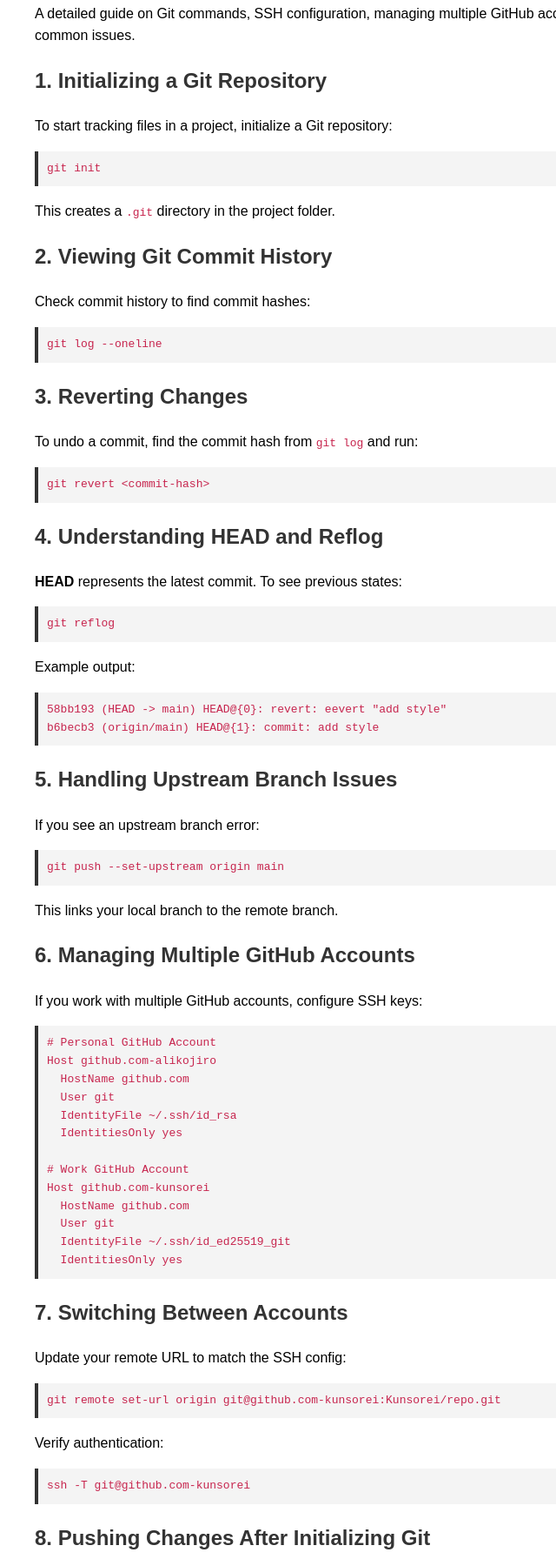
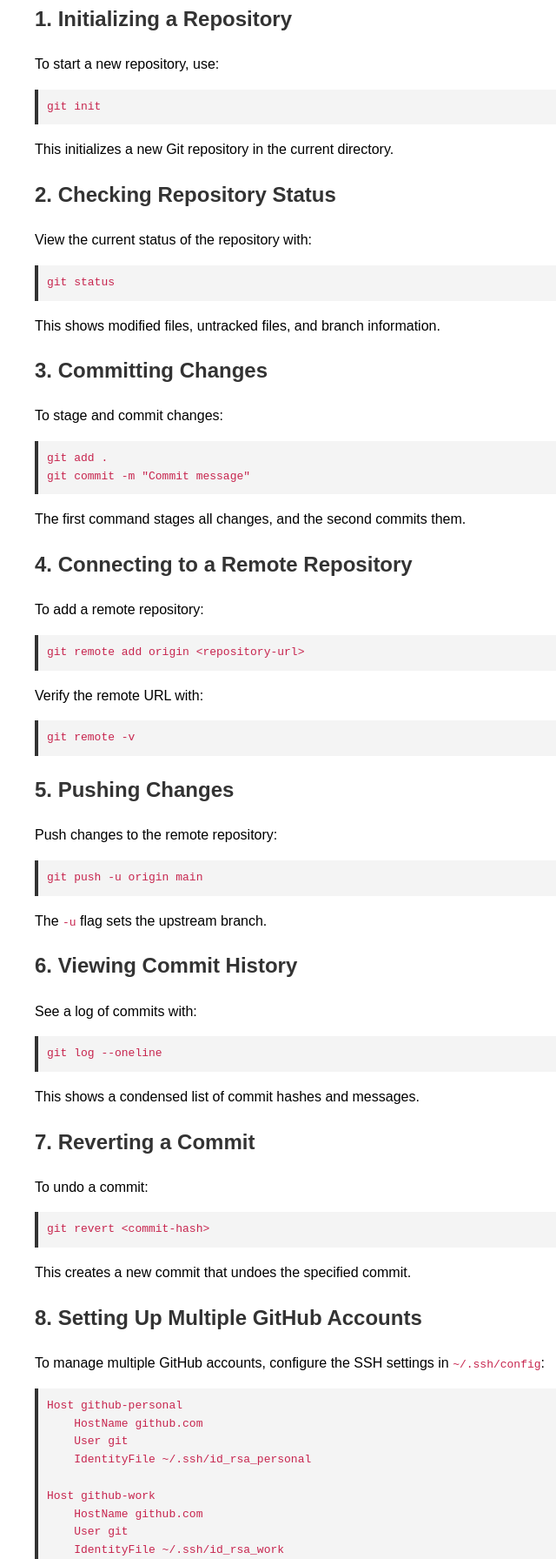
Before and after one commit to Kunsorei/kunsorei.github.io, a plain HTML site: page index.html in a window 1280 px wide. Shown: the part 110-1902 px from the top of the page at 87% size, without its empty margins (0-640 px from the left). Drawn offline with Linux system fonts and the light colour scheme.

Commit message:
add style

```diff
--- a/index.html
+++ b/index.html
@@ -12,71 +12,65 @@
     </style>
 </head>
 <body>
-    <h1>Git & SSH: Complete Guide</h1>
-    <p>A detailed guide on Git commands, SSH configuration, managing multiple GitHub accounts, and troubleshooting common issues.</p>
+    <h1>Git Guide: Commands, Concepts, and Scenarios</h1>
 
-    <h2>1. Initializing a Git Repository</h2>
-    <p>To start tracking files in a project, initialize a Git repository:</p>
+    <h2>1. Initializing a Repository</h2>
+    <p>To start a new repository, use:</p>
     <pre><code>git init</code></pre>
-    <p>This creates a <code>.git</code> directory in the project folder.</p>
+    <p>This initializes a new Git repository in the current directory.</p>
 
-    <h2>2. Viewing Git Commit History</h2>
-    <p>Check commit history to find commit hashes:</p>
+    <h2>2. Checking Repository Status</h2>
+    <p>View the current status of the repository with:</p>
+    <pre><code>git status</code></pre>
+    <p>This shows modified files, untracked files, and branch information.</p>
+
+    <h2>3. Committing Changes</h2>
+    <p>To stage and commit changes:</p>
+    <pre><code>git add .
+git commit -m "Commit message"</code></pre>
+    <p>The first command stages all changes, and the second commits them.</p>
+
+    <h2>4. Connecting to a Remote Repository</h2>
+    <p>To add a remote repository:</p>
+    <pre><code>git remote add origin &lt;repository-url&gt;</code></pre>
+    <p>Verify the remote URL with:</p>
+    <pre><code>git remote -v</code></pre>
+
+    <h2>5. Pushing Changes</h2>
+    <p>Push changes to the remote repository:</p>
+    <pre><code>git push -u origin main</code></pre>
+    <p>The <code>-u</code> flag sets the upstream branch.</p>
+
+    <h2>6. Viewing Commit History</h2>
+    <p>See a log of commits with:</p>
     <pre><code>git log --oneline</code></pre>
+    <p>This shows a condensed list of commit hashes and messages.</p>
 
-    <h2>3. Reverting Changes</h2>
-    <p>To undo a commit, find the commit hash from <code>git log</code> and run:</p>
+    <h2>7. Reverting a Commit</h2>
+    <p>To undo a commit:</p>
     <pre><code>git revert &lt;commit-hash&gt;</code></pre>
+    <p>This creates a new commit that undoes the specified commit.</p>
 
-    <h2>4. Understanding HEAD and Reflog</h2>
-    <p><strong>HEAD</strong> represents the latest commit. To see previous states:</p>
-    <pre><code>git reflog</code></pre>
-    <p>Example output:</p>
-    <pre><code>58bb193 (HEAD -> main) HEAD@{0}: revert: eevert "add style"
-b6becb3 (origin/main) HEAD@{1}: commit: add style</code></pre>
+    <h2>8. Setting Up Multiple GitHub Accounts</h2>
+    <p>To manage multiple GitHub accounts, configure the SSH settings in <code>~/.ssh/config</code>:</p>
+    <pre><code>Host github-personal
+    HostName github.com
+    User git
+    IdentityFile ~/.ssh/id_rsa_personal
 
-    <h2>5. Handling Upstream Branch Issues</h2>
-    <p>If you see an upstream branch error:</p>
-    <pre><code>git push --set-upstream origin main</code></pre>
-    <p>This links your local branch to the remote branch.</p>
+Host github-work
+    HostName github.com
+    User git
+    IdentityFile ~/.ssh/id_rsa_work</code></pre>
+    <p>Clone repositories using:</p>
+    <pre><code>git clone git@github-personal:username/repo.git</code></pre>
 
-    <h2>6. Managing Multiple GitHub Accounts</h2>
-    <p>If you work with multiple GitHub accounts, configure SSH keys:</p>
-    <pre><code># Personal GitHub Account
-Host github.com-alikojiro
-  HostName github.com
-  User git
-  IdentityFile ~/.ssh/id_rsa
-  IdentitiesOnly yes
+    <h2>9. Resolving Authentication Issues</h2>
+    <p>If authentication fails, check SSH keys with:</p>
+    <pre><code>ssh -T git@github.com</code></pre>
+    <p>Ensure the correct SSH key is being used.</p>
 
-# Work GitHub Account
-Host github.com-kunsorei
-  HostName github.com
-  User git
-  IdentityFile ~/.ssh/id_ed25519_git
-  IdentitiesOnly yes</code></pre>
-
-    <h2>7. Switching Between Accounts</h2>
-    <p>Update your remote URL to match the SSH config:</p>
-    <pre><code>git remote set-url origin git@github.com-kunsorei:Kunsorei/repo.git</code></pre>
-    <p>Verify authentication:</p>
-    <pre><code>ssh -T git@github.com-kunsorei</code></pre>
-
-    <h2>8. Pushing Changes After Initializing Git</h2>
-    <p>After running <code>git init</code>, add a remote repo and push changes:</p>
-    <pre><code>git remote add origin git@github.com-alikojiro:username/repo.git
-git push -u origin main</code></pre>
-
-    <h2>9. Troubleshooting Permission Errors</h2>
-    <p>If you see an error like:</p>
-    <pre><code>ERROR: Permission to Kunsorei/repo.git denied</code></pre>
-    <p>Ensure you are using the correct SSH key:</p>
-    <pre><code>ssh -T git@github.com-kunsorei</code></pre>
-    <p>For one-time use of a specific SSH key:</p>
-    <pre><code>GIT_SSH_COMMAND="ssh -i ~/.ssh/id_ed25519_git" git push origin main</code></pre>
-    <p>To set it permanently for this repository:</p>
-    <pre><code>git config core.sshCommand "ssh -i ~/.ssh/id_ed25519_git"</code></pre>
-
-    <p>With this guide, you can confidently manage Git repositories and multiple GitHub accounts using SSH.</p>
+    <h2>Conclusion</h2>
+    <p>This guide covers essential Git commands and scenarios. With these, you can confidently manage repositories, resolve issues, and work efficiently with Git.</p>
 </body>
 </html>
```
